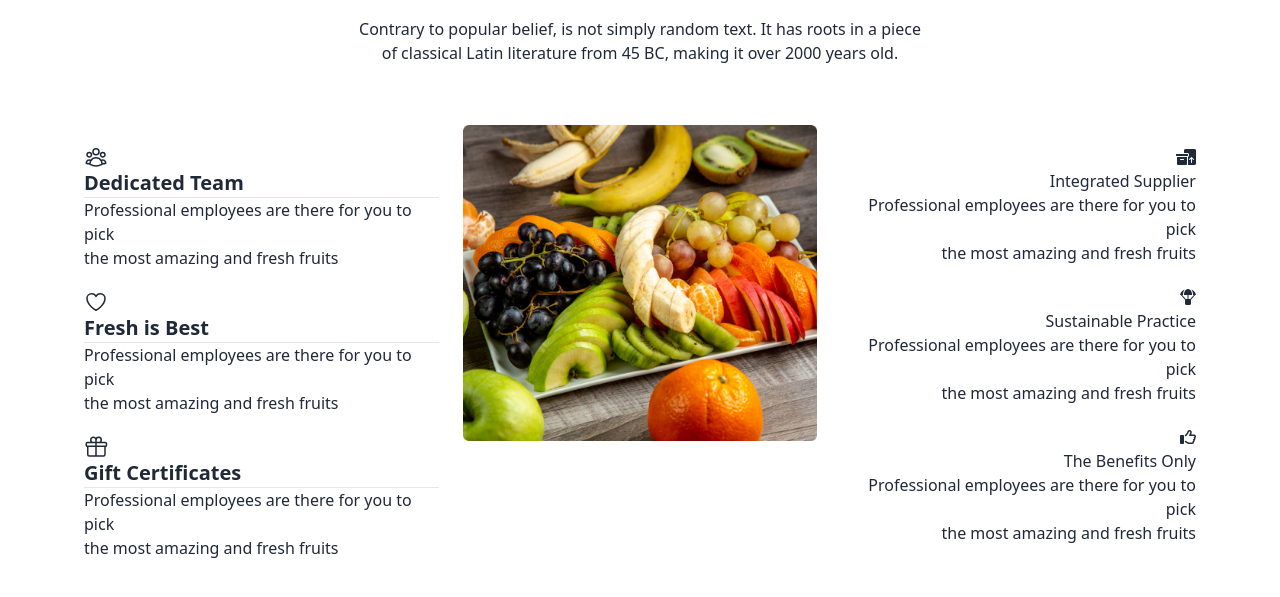
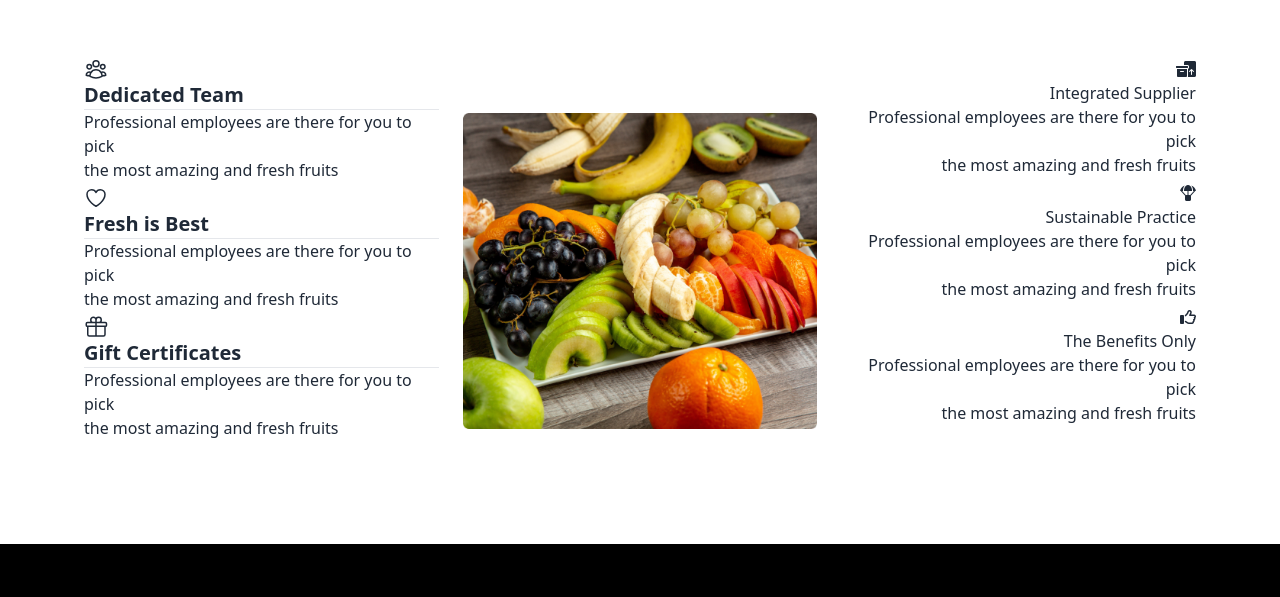
Before and after one commit to Rifat-Shuvo/phpra-3, a plain HTML site: page index.html in a window 1280 px wide. Shown: the part 2707-3304 px from the top of the page. Drawn offline with nearby package versions, Linux system fonts and the light colour scheme.

Commit message:
revision 1

```diff
--- a/index.html
+++ b/index.html
@@ -143,14 +143,14 @@
 
     <main>
       <!-- deal of the day section starts here -->
-      <section class="max-w-screen-lg mx-auto mt-[140px] flex gap-4 flex-wrap justify-between p-3">
-        <div class="">
+      <section class="max-w-screen-lg mx-auto mt-[140px] flex flex-wrap lg:flex-nowrap gap-3 justify-between p-2">
+        <div class="mr-7">
           <h1 class="text-4xl font-bold text-black">
             Deal of the day
           </h1>
           <p class="mt-3">
             Contrary to popular belief, is not simply random text. It has roots in a piece of classical
-            Latin <br> literature from 45 BC, making it over 2000 years old
+            Latin literature from 45 BC, making it over 2000 years old
           </p>
         </div>
         <div>
@@ -522,7 +522,7 @@
 
      <div class="grid lg:grid-cols-3 gap-6 mx-16 mt-5 p-5">
       <div class="">
-        <div class="my-5">
+        <div class="my-1">
           <svg xmlns="http://www.w3.org/2000/svg" fill="none" viewBox="0 0 24 24" stroke-width="1.5" stroke="currentColor" class="w-6 h-6">
             <path stroke-linecap="round" stroke-linejoin="round" d="M18 18.72a9.094 9.094 0 003.741-.479 3 3 0 00-4.682-2.72m.94 3.198l.001.031c0 .225-.012.447-.037.666A11.944 11.944 0 0112 21c-2.17 0-4.207-.576-5.963-1.584A6.062 6.062 0 016 18.719m12 0a5.971 5.971 0 00-.941-3.197m0 0A5.995 5.995 0 0012 12.75a5.995 5.995 0 00-5.058 2.772m0 0a3 3 0 00-4.681 2.72 8.986 8.986 0 003.74.477m.94-3.197a5.971 5.971 0 00-.94 3.197M15 6.75a3 3 0 11-6 0 3 3 0 016 0zm6 3a2.25 2.25 0 11-4.5 0 2.25 2.25 0 014.5 0zm-13.5 0a2.25 2.25 0 11-4.5 0 2.25 2.25 0 014.5 0z" />
           </svg>
@@ -531,7 +531,7 @@
           <p>Professional employees are there for you to pick <br>
             the most amazing and fresh fruits</p>
        </div>
-        <div class="my-5">
+        <div class="my-1">
           <svg xmlns="http://www.w3.org/2000/svg" fill="none" viewBox="0 0 24 24" stroke-width="1.5" stroke="currentColor" class="w-6 h-6">
             <path stroke-linecap="round" stroke-linejoin="round" d="M21 8.25c0-2.485-2.099-4.5-4.688-4.5-1.935 0-3.597 1.126-4.312 2.733-.715-1.607-2.377-2.733-4.313-2.733C5.1 3.75 3 5.765 3 8.25c0 7.22 9 12 9 12s9-4.78 9-12z" />
           </svg>
@@ -541,7 +541,7 @@
           <p>Professional employees are there for you to pick <br>
             the most amazing and fresh fruits</p>
         </div>
-        <div class="my-5">
+        <div class="my-1">
           <svg xmlns="http://www.w3.org/2000/svg" fill="none" viewBox="0 0 24 24" stroke-width="1.5" stroke="currentColor" class="w-6 h-6">
             <path stroke-linecap="round" stroke-linejoin="round" d="M21 11.25v8.25a1.5 1.5 0 01-1.5 1.5H5.25a1.5 1.5 0 01-1.5-1.5v-8.25M12 4.875A2.625 2.625 0 109.375 7.5H12m0-2.625V7.5m0-2.625A2.625 2.625 0 1114.625 7.5H12m0 0V21m-8.625-9.75h18c.621 0 1.125-.504 1.125-1.125v-1.5c0-.621-.504-1.125-1.125-1.125h-18c-.621 0-1.125.504-1.125 1.125v1.5c0 .621.504 1.125 1.125 1.125z" />
           </svg>
@@ -552,24 +552,24 @@
             the most amazing and fresh fruits</p>
         </div>
       </div>
-      <div class="">
+      <div class="mt-10 pt-5">
         <img src="./images/whychoose1.png" alt="">
       </div>
       <div class="text-right">
-        <div class="my-5">
+        <div class="my-1">
           <i class="fa-solid fa-boxes-packing"></i>
           <h1>Integrated Supplier</h1>
           <p>Professional employees are there for you to pick <br>
             the most amazing and fresh fruits</p>
 
         </div>
-        <div class="my-5">
+        <div class="my-1">
           <i class="fa-solid fa-parachute-box"></i>
           <h1>Sustainable Practice</h1>
           <p>Professional employees are there for you to pick <br>
             the most amazing and fresh fruits</p>
         </div>
-        <div class="my-5">
+        <div class="my-1">
           <i class="fa-regular fa-thumbs-up"></i>
           <h1>The Benefits Only</h1>
           <p>Professional employees are there for you to pick <br>
@@ -602,7 +602,7 @@
           <div class="">My Account</div>
       </div>
 
-      <div class="flex justify-center gap-x-12 mt-12">
+      <div class="flex justify-center gap-x-12 mt-12 p-2">
           <div class="text-4xl"><i class="fa-brands fa-twitter"></i></div>
           <div class="text-4xl"><i class="fa-brands fa-facebook"></i></div>
           <div class="text-4xl"><i class="fa-brands fa-youtube"></i></div>
```
